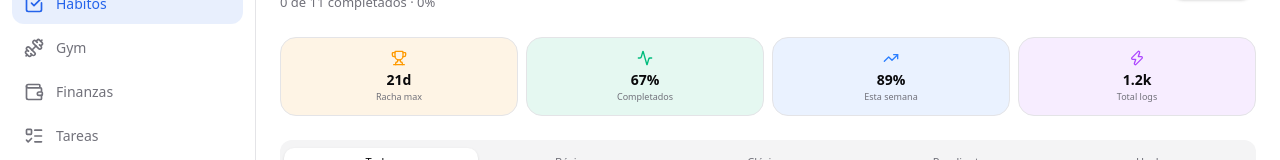
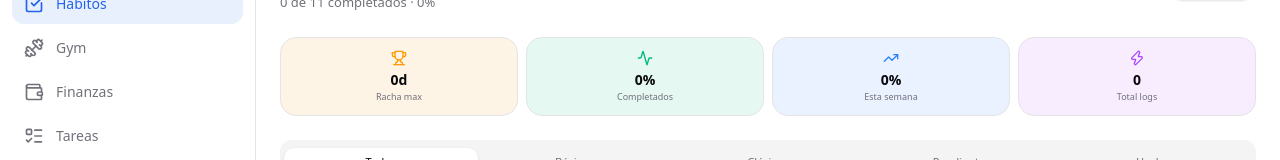
Before and after one commit to Brayanbii/lifeos, a Next.js app: page /habits in a window 1280 px wide. Shown: the part 128-288 px from the top of the page. Built offline with nearby package versions, Linux system fonts and the light colour scheme.

Commit message:
Fix: quitar datos hardcodeados en stats de habitos

```diff
--- a/src/app/(dashboard)/habits/page.tsx
+++ b/src/app/(dashboard)/habits/page.tsx
@@ -215,10 +215,10 @@ export default function HabitsPage() {
 
       <div className="grid grid-cols-4 gap-2">
         {[
-          { label: "Racha max", value: "21d", icon: Trophy, color: "text-amber-500", bg: "bg-amber-500/10" },
-          { label: "Completados", value: "67%", icon: Activity, color: "text-emerald-500", bg: "bg-emerald-500/10" },
-          { label: "Esta semana", value: "89%", icon: TrendingUp, color: "text-blue-500", bg: "bg-blue-500/10" },
-          { label: "Total logs", value: "1.2k", icon: Zap, color: "text-purple-500", bg: "bg-purple-500/10" },
+          { label: "Racha max", value: `${Math.max(...habits.map((h) => h.bestStreak), 0)}d`, icon: Trophy, color: "text-amber-500", bg: "bg-amber-500/10" },
+          { label: "Completados", value: `${todayProgress}%`, icon: Activity, color: "text-emerald-500", bg: "bg-emerald-500/10" },
+          { label: "Esta semana", value: `${todayProgress}%`, icon: TrendingUp, color: "text-blue-500", bg: "bg-blue-500/10" },
+          { label: "Total logs", value: `${Object.keys(dailyData).length > 0 ? habits.filter((h) => isDone(h)).length : 0}`, icon: Zap, color: "text-purple-500", bg: "bg-purple-500/10" },
         ].map((s) => {
           const Icon = s.icon
           return (
```
